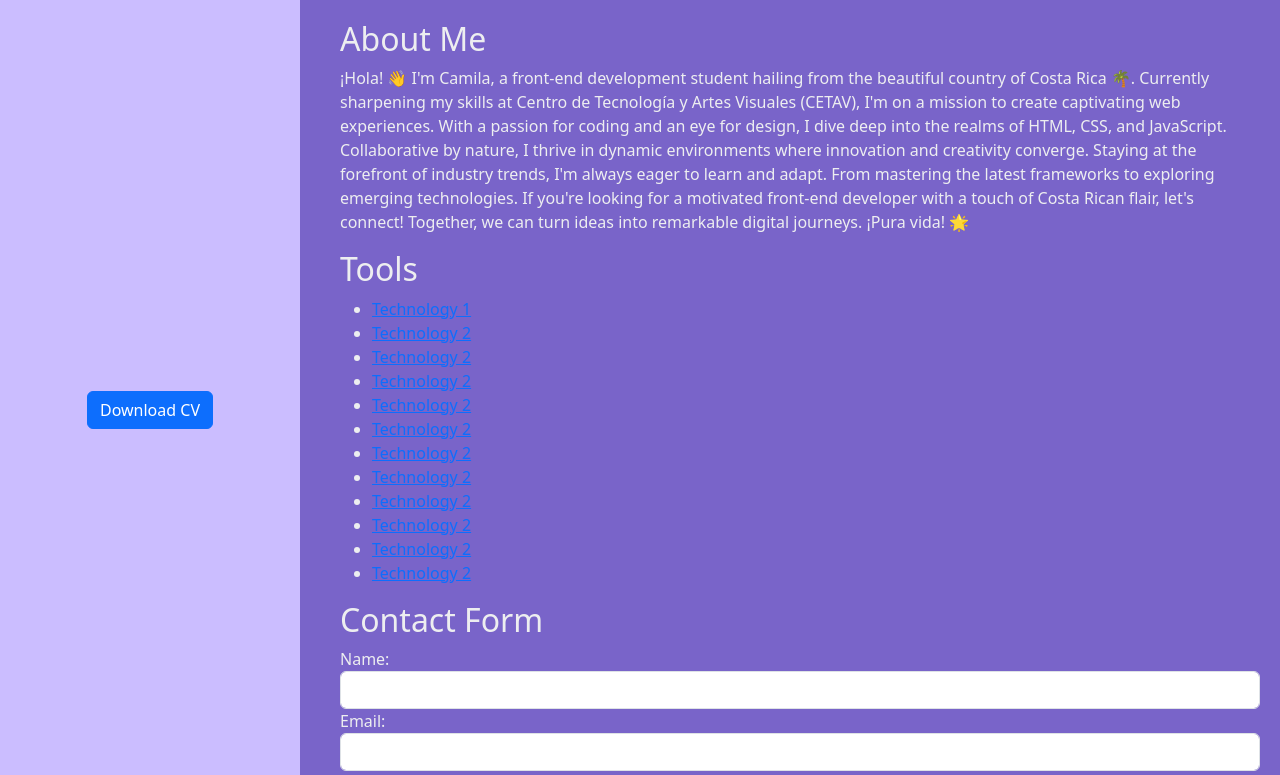
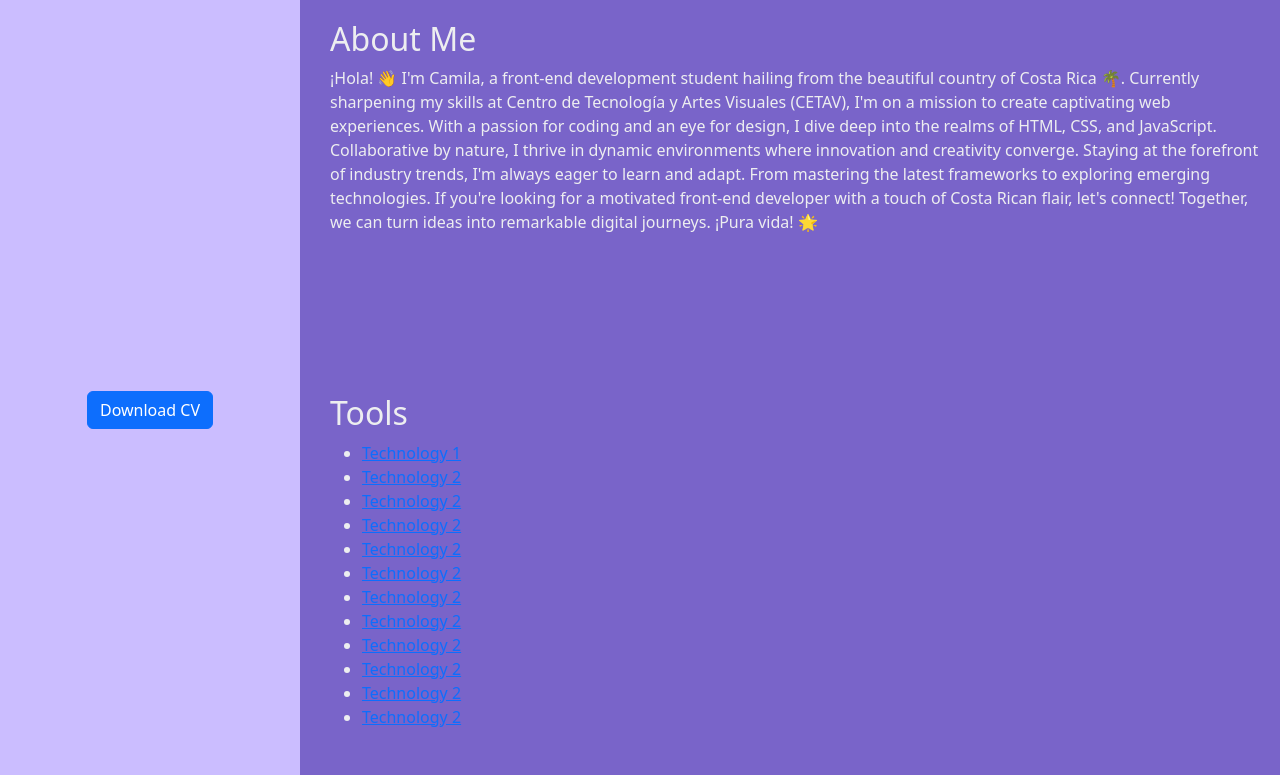
Before and after one commit to CamilaFallas/portfolio, a React (Vite) app: page / in a window 1280 px wide. Shown: the top 775 px of the page. Built offline with nearby package versions, Linux system fonts and the light colour scheme.

Commit message:
styles to solve sidebar behavior

```diff
--- a/src/styles.css
+++ b/src/styles.css
@@ -1,10 +1,9 @@
-/* .App {
+.App {
   display: flex;
+  flex-direction: column;
 }
 
 .sidebar {
-  width: 300px;
-  height: 100vh;
   background-color: #CBBDFF;
   color: #edeef0;
   padding: 20px;
@@ -19,53 +18,46 @@
 }
 
 .main-content {
+  padding: 20px;
+  overflow-y: auto;
   background-color: #7964C9;
   color: #edeef0;
-  flex: 1;
-  padding: 20px;
-}
-
-.btn {
-  margin-top: 20px;
-} */
-
-
-
-.App {
-  display: flex;
-}
-
-.sidebar {
-  width: 300px;
-  height: 100vh;
-  background-color: #CBBDFF;
-  color: #edeef0;
-  padding: 20px;
-  display: flex;
-  flex-direction: column;
-  align-items: center;
-  justify-content: center;
-  position: fixed;
-  top: 0;
-  left: 0;
-  bottom: 0;
-}
-
-.sidebar-content {
-  text-align: center;
-}
-
-.main-content {
-  padding: 20px;
-  overflow-y: auto; /* Enable vertical scrolling for main content */
-  background-color: #7964C9;
-  color: #edeef0;
-}
-
-.main-content__margin {
-  margin-left: 320px;
 }
 
 .btn {
   margin-top: 20px;
 }
+
+section {
+  margin-bottom: 10rem;
+}
+
+/* Mobile */
+@media (max-width: 767px) {
+  .sidebar {
+    position: relative;
+    order: 2;
+    width: 100%;
+  }
+
+  .main-content {
+    margin-left: 0;
+  }
+}
+
+/* Desktop */
+@media (min-width: 768px) {
+  .sidebar {
+    position: fixed;
+    top: 0;
+    left: 0;
+    bottom: 0;
+    width: 300px;
+    order: 1;
+  }
+
+  .main-content {
+    margin-left: 300px;
+    padding-left: 30px;
+  }
+}
```
